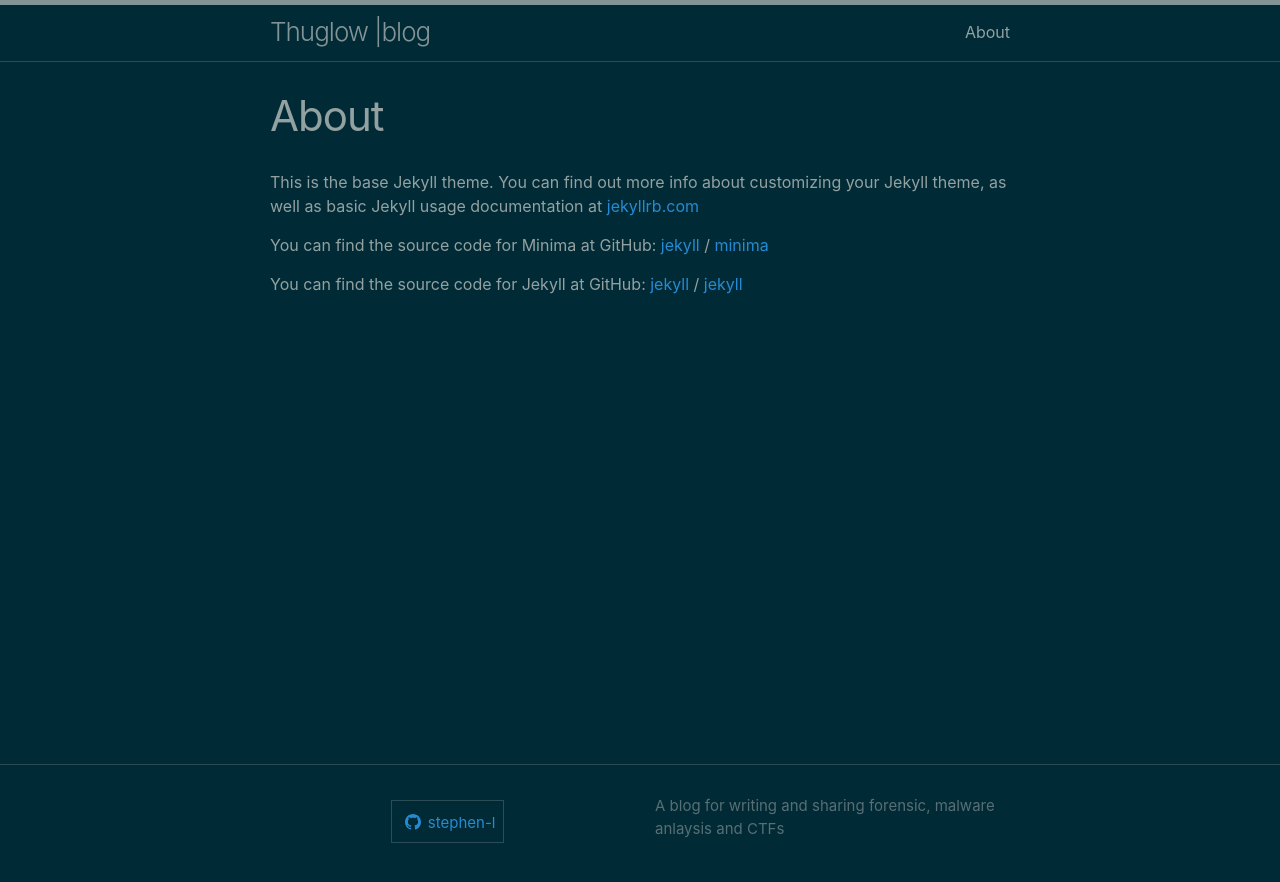
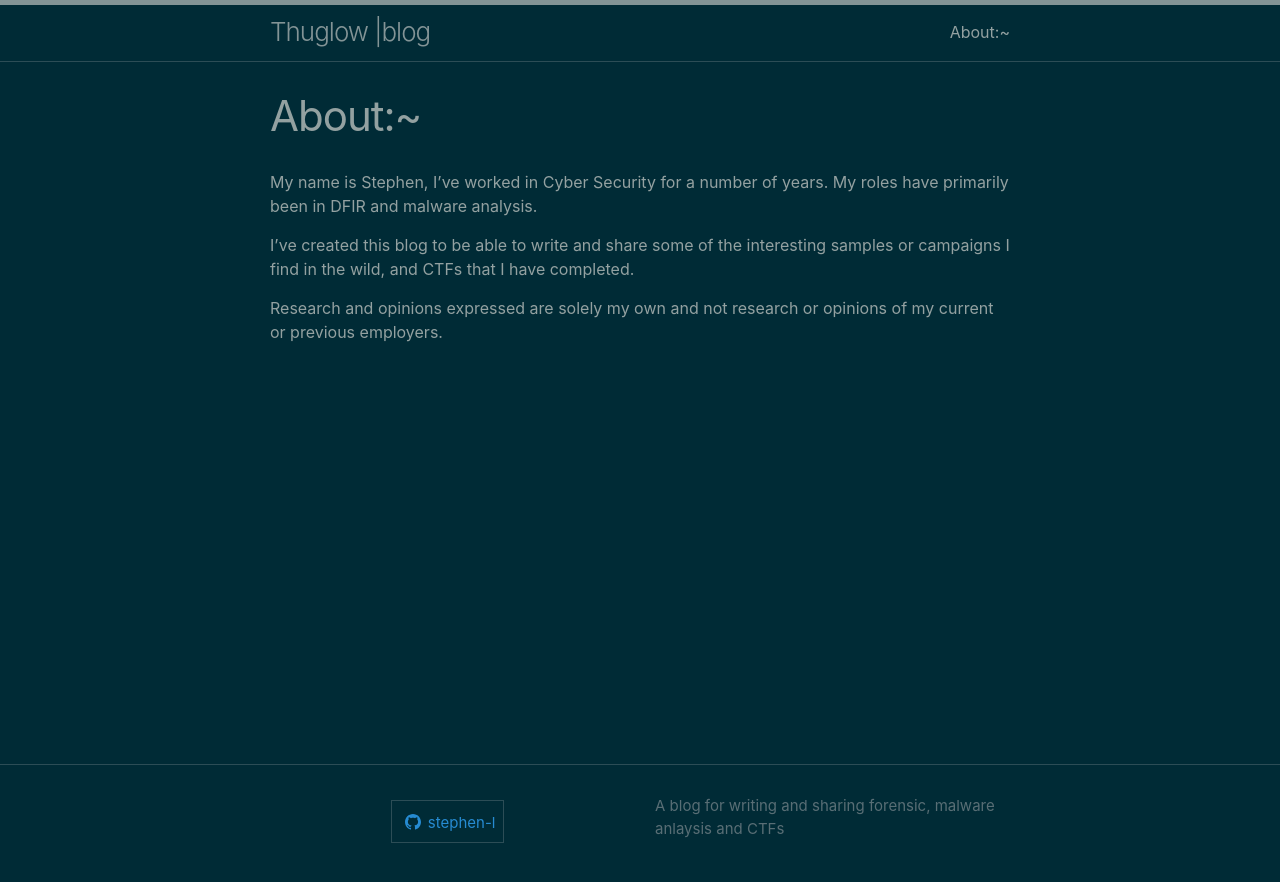
Before and after one commit to stephen-l/stephen-l.github.io, a Jekyll site: the page built from about.md, in a window 1280 px wide. Shown: the top 882 px of the page. Built offline with Jekyll 4.4.1, drawn with Linux system fonts in a browser that asks for light colours.

Commit message:
add about

```diff
--- a/about.md
+++ b/about.md
@@ -1,18 +1,11 @@
 ---
 layout: page
-title: About
+title: About:~
 permalink: /about/
 ---
 
-This is the base Jekyll theme. You can find out more info about customizing your Jekyll theme, as well as basic Jekyll usage documentation at [jekyllrb.com](https://jekyllrb.com/)
+My name is Stephen, I've worked in Cyber Security for a number of years. My roles have primarily been in DFIR and malware analysis.
 
-You can find the source code for Minima at GitHub:
-[jekyll][jekyll-organization] /
-[minima](https://github.com/jekyll/minima)
+I've created this blog to be able to write and share some of the interesting samples or campaigns I find in the wild, and CTFs that I have completed.
 
-You can find the source code for Jekyll at GitHub:
-[jekyll][jekyll-organization] /
-[jekyll](https://github.com/jekyll/jekyll)
-
-
-[jekyll-organization]: https://github.com/jekyll
+Research and opinions expressed are solely my own and not research or opinions of my current or previous employers.
```
